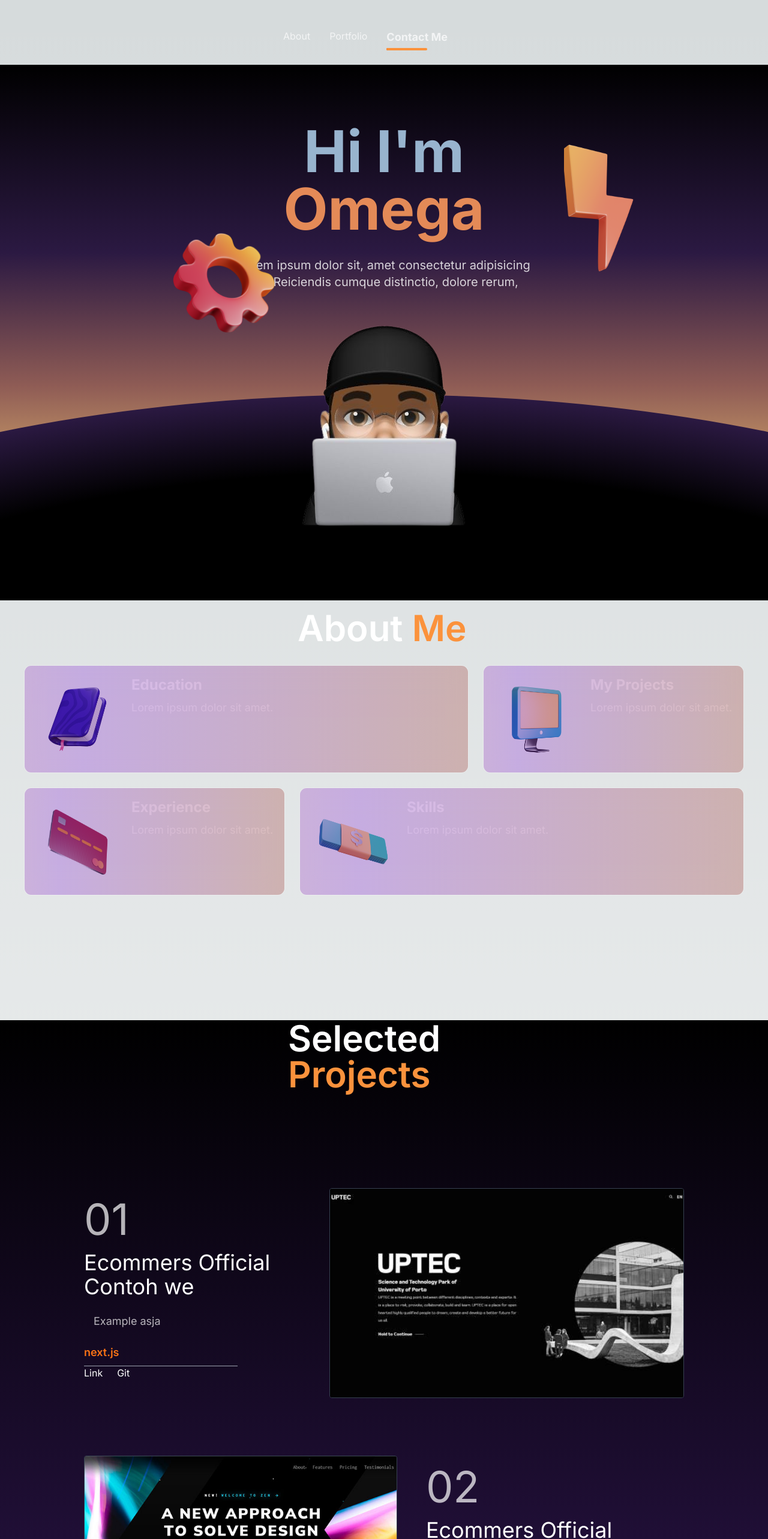
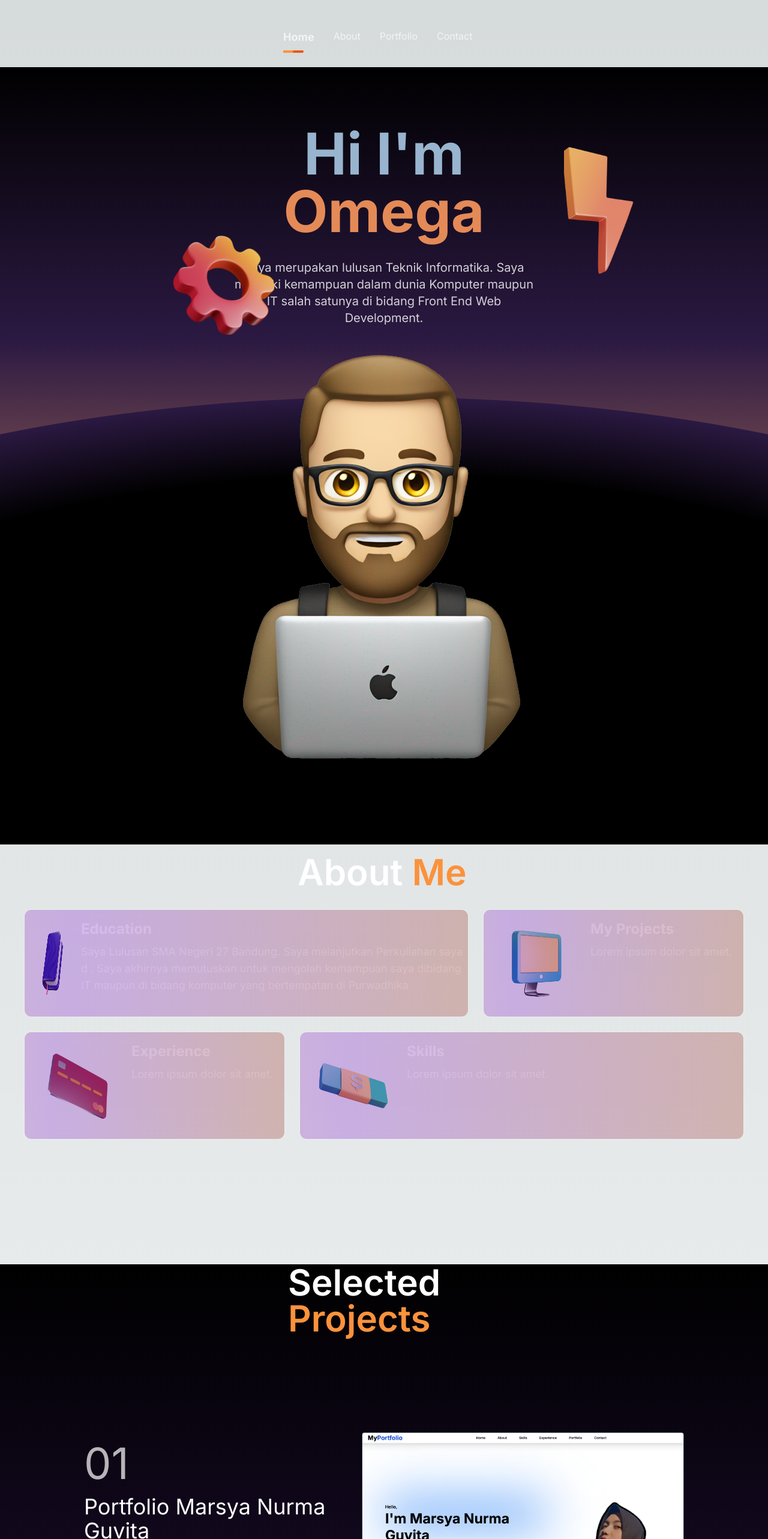
Before and after one commit to Omegaraspati/testporto, a Next.js app: page / in a window 1280 px wide. Shown: the top 2566 px of the page at 60% size. Built offline with nearby package versions, Linux system fonts and the light colour scheme.

Commit message:
second commit

```diff
--- a/src/components/About.tsx
+++ b/src/components/About.tsx
@@ -25,7 +25,8 @@ const About = () => {
                     </div>
                     <div className='flex flex-col mt-4'>
                         <h2 className='text-2xl font-bold text-white/80'>Education</h2>
-                        <p className='text-lg text-white/70 mt-2'>Lorem ipsum dolor sit amet.</p>
+                        <p className='text-lg text-white/70 mt-2'>Saya Lulusan SMA Negeri 27 Bandung. Saya melanjutkan Perkuliahan saya d . Saya akhirnya memutuskan untuk mengolah
+                        kemampuan saya dibidang IT maupun di bidang komputer yang bertempatan di Purwadhika </p>
                     </div>
                 </div>
 
--- a/src/components/Hero.tsx
+++ b/src/components/Hero.tsx
@@ -5,7 +5,7 @@ import Image from 'next/image'
 import React from 'react'
 import cursor from "../assets/icon1.png"
 import lightning from "../assets/icon2.png"
-import profilepic from "../assets/profilepic.png"
+import heropng from '../assets/hero.png'
 
 const Hero = () => {
     return (
@@ -39,12 +39,12 @@ const Hero = () => {
                 </motion.div>
 
                 <p className='text-center text-xl max-w-[500px] mx-auto mt-8 text-white/80'>
-                    Lorem ipsum dolor sit, amet consectetur adipisicing elit. Reiciendis cumque distinctio,
-                    dolore rerum,
+                Saya merupakan lulusan Teknik Informatika.
+                Saya memiliki kemampuan dalam dunia Komputer maupun IT salah satunya di bidang Front End Web Development.
                 </p>
 
                 <Image
-                    src={profilepic}
+                    src={heropng}
                     alt={'profile picture'}
                     className="h-auto mx-auto w-auto"
                 />
--- a/src/components/Navbar.tsx
+++ b/src/components/Navbar.tsx
@@ -8,7 +8,7 @@ import {AiOutlineClose, AiOutlineMenu } from 'react-icons/ai'
 const navLinks = [
     {title:"About", path:"#about"},
     {title:"Portfolio", path:"#portfolio"},
-
+    {title:"Contact", path:"#contact"},
 
 ]
 
@@ -44,22 +44,14 @@ export const Navbar = () => {
     <div className ="text-white/70 pt-6">
         <div className ="hidden md:flex items-center px-4 py-2 mx-auto max-w-[400px]">
             <ul className='flex flex-row p-4 space-x-8'>
-                {navLinks.map((link,index) => (
-                    <li key={index}>
-                        <Link href ={link.path}>
-                            <p>{link.title}</p>
-                        </Link>
-                    </li>
-                ))}
-
                 <li>
-                    <a href='#contact'className='group'>
-                        <h1 className='text-lg font-bold text-white/70 cursor-pointer '>Contact Me</h1>
+                    <a href='/'className='group'>
+                        <h1 className='text-lg font-bold text-white/70 cursor-pointer '>Home</h1>
                         <div className ="relative">
-                            <div className ="absolute w-2/3 h-1 transition-all duration-300 ease-out bg-orange-400 rounded-full group-hover:w-full">
+                            <div className ="absolute w-1/3 h-1 transition-all duration-300 ease-out bg-orange-400 rounded-full group-hover:w-full">
 
                             </div>
-                            <div className ="mt-1 w-1/3 h-1 transition-all duration-300 ease-out bg-orange-600 rounded-full group-hover:w-full">
+                            <div className ="mt-2 w-2/3 h-1 transition-all duration-300 ease-out bg-orange-600 rounded-full group-hover:w-full">
 
                             </div>
 
@@ -67,6 +59,16 @@ export const Navbar = () => {
                         </div>
                     </a>
                 </li>
+                {navLinks.map((link,index) => (
+                    <li key={index}>
+
+                        <Link href ={link.path} className=' hover:text-orange-400 '>
+                            <p>{link.title}</p>
+                        </Link>
+
+                    </li>
+                ))}
+
             </ul>
 
         </div>
--- a/src/components/Portfolio.tsx
+++ b/src/components/Portfolio.tsx
@@ -1,6 +1,6 @@
 "use client"
 import React from 'react'
-import proj1 from '../assets/proj1.jpg'
+import portomarsya from '../assets/PortoMarsya.png'
 import proj2 from '../assets/proj2.jpg'
 import proj3 from '../assets/proj3.png'
 import Image from 'next/image'
@@ -8,12 +8,12 @@ import { motion } from 'framer-motion'
 
 const projects= [
     {
-        title :"Ecommers Official Contoh we",
-        desc :"Example asja",
-        devstack :"next.js",
-        link :"#",
-        git :"#",
-        scr :proj1,
+        title :"Portfolio Marsya Nurma Guvita",
+        desc :"Membuat sebuah perkenalan diri berbasis Website",
+        devstack :"Next.js",
+        link :"https://portfoliomarsyaagn-git-main-omegaraspatis-projects.vercel.app/",
+        git :"https://github.com/Omegaraspati/portfolio-nextjs",
+        scr :portomarsya,
     },
     {
         title :"Ecommers Official Contoh we",
@@ -55,8 +55,8 @@ const Portfolio = () => {
             <p className='text-lg text-white/70 break-words p-4'>{project.desc}</p>
             <p className='text-lg text-orange-500 font-semibold'>{project.devstack}</p>
             <div className='w-64 h-[1px] bg-gray-400 my-4'>
-                <a href={project.link} className='mr-6'>Link</a>
-                <a href={project.git}>Git</a>
+                <a href={project.link} target='blank' className='mr-6'>Go to Website</a>
+                <a href={project.git} target='blank'>GitHub</a>
             </div>
         </div>
         <div className='flex justify-center items-center'>
```
Also changed, not shown: src/assets/PortoMarsya.png (added), src/assets/hero.png (added).
